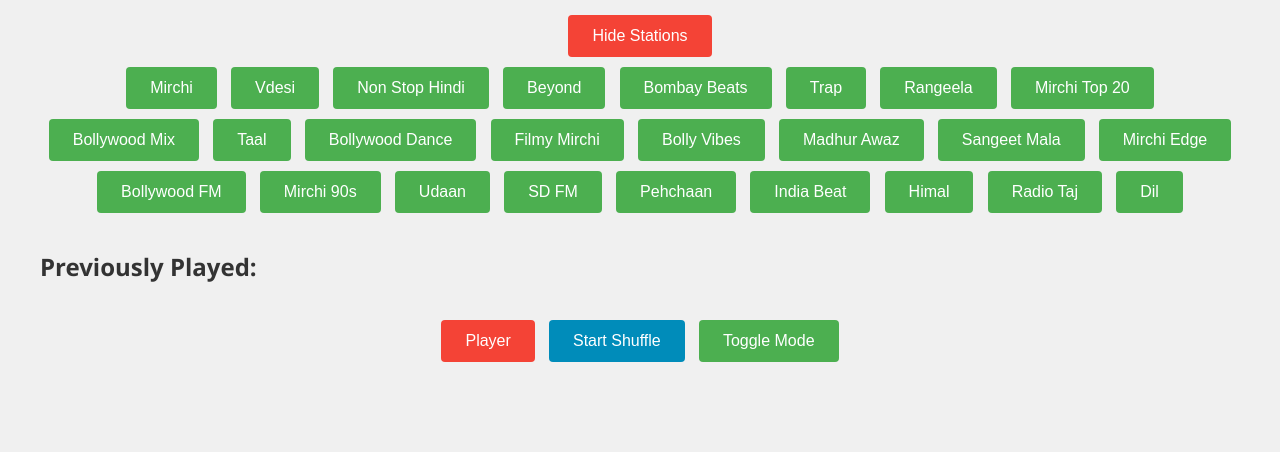
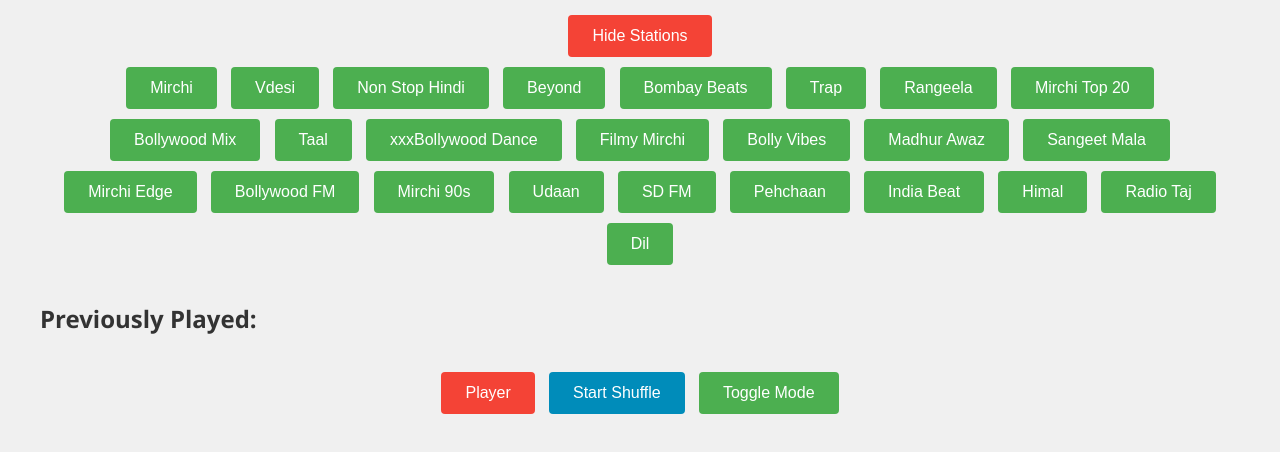
Before and after one commit to ravanabackup/radio, a plain HTML site: page praxyhin.html in a window 1280 px wide. Both pictures are taken after a click on the button "Stations". Shown: the part 144-596 px from the top of the page. Drawn offline with nearby package versions, Linux system fonts and the light colour scheme.

Commit message:
Update praxyhin.html

```diff
--- a/praxyhin.html
+++ b/praxyhin.html
@@ -111,7 +111,7 @@
 <button onclick="playRadio('Mirchi Top 20', 'https://www.liveradio.es/https://drive.uber.radio/uber/bollywoodnow/icecast.audio', this)">Mirchi Top 20</button>
 <button onclick="playRadio('Bollywood Mix', 'https://www.liveradio.es/https://drive.uber.radio/uber/bollywoodmix/icecast.audio', this)">Bollywood Mix</button>
 <button onclick="playRadio('Taal', 'https://www.liveradio.es/http://radio.punjabrocks.com:9998/;', this)">Taal</button>
-<button onclick="playRadio('Bollywood Dance', 'https://www.liveradio.es/https://drive.uber.radio/uber/bollywooddance/icecast.audio', this)">Bollywood Dance</button>
+<button onclick="playRadio('xxxBollywood Dance', 'https://www.liveradio.es/https://drive.uber.radio/uber/bollywooddance/icecast.audio', this)">xxxBollywood Dance</button>
 <button onclick="playRadio('Filmy Mirchi', 'https://www.liveradio.es/http://drive.uber.radio/uber-app/bollywood2010s/icecast.audio', this)">Filmy Mirchi</button>
 <button onclick="playRadio('Bolly Vibes', 'http://bollyvibes.radioca.st/stream', this)">Bolly Vibes</button>
 <button onclick="playRadio('Madhur Awaz', 'https://www.liveradio.es/http://janus.shoutca.st:9117/stream?type=http&nocache=19965', this)">Madhur Awaz</button>
```
